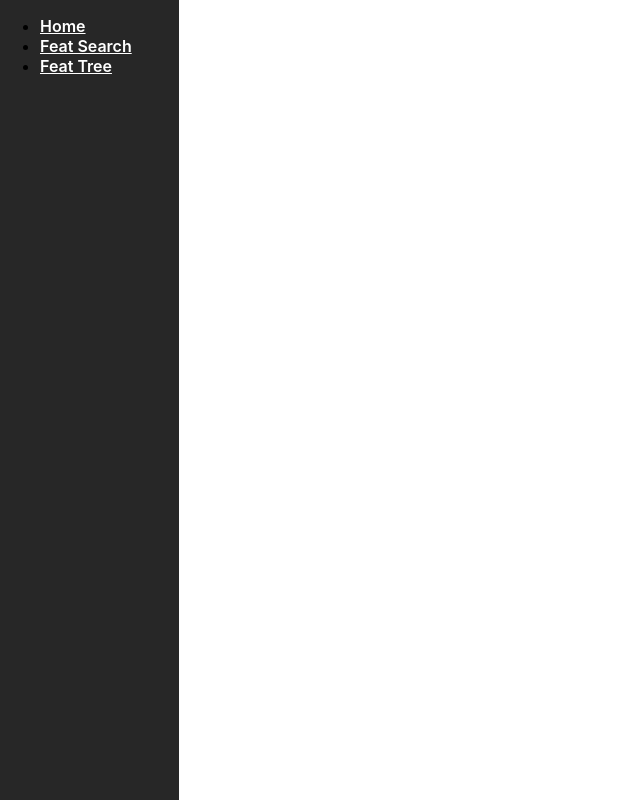
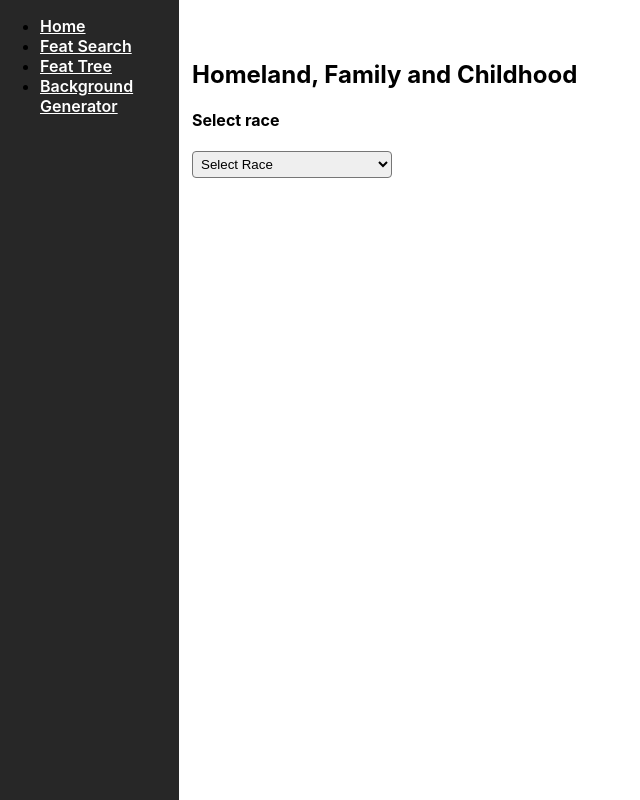
Before and after one commit to LasToPe/PathfinderToolsV2, a React (Create React App) app: page /background-generator in a window 1280 px wide. Shown: the whole page, without its empty margins (0-640 px from the left). Built offline with nearby package versions, Linux system fonts and the light colour scheme.

Commit message:
started background generator

```diff
--- a/src/App.js
+++ b/src/App.js
@@ -4,6 +4,7 @@ import Main from './components/Main';
 import FeatSearch from './components/FeatSearch/FeatSearch';
 import FeatTree from './components/FeatTree/FeatTree';
 import './App.scss';
+import BackgroundGenerator from './components/BackgroundGenerator/BackgroundGenerator';
 
 class App extends React.Component {
   render() {
@@ -14,10 +15,14 @@ class App extends React.Component {
             <li><Link to="/">Home</Link></li>
             <li><Link to="/feat-search">Feat Search</Link></li>
             <li><Link to="/feat-tree">Feat Tree</Link></li>
+            <li><Link to="/background-generator">Background Generator</Link></li>
           </ul>
         </nav>
 
         <Switch>
+          <Route path="/background-generator">
+            <BackgroundGenerator />
+          </Route>
           <Route path="/feat-tree">
             <FeatTree />
           </Route>
--- /dev/null
+++ b/src/components/BackgroundGenerator/Background.scss
@@ -0,0 +1,11 @@
+.background-generator {
+    position: absolute;
+    left: 15%;
+    top: 40px;
+
+    select {
+        width: 200px;
+        padding: 4px;
+        border-radius: 4px;
+    }
+}
--- /dev/null
+++ b/src/components/BackgroundGenerator/BackgroundGenerator.js
@@ -0,0 +1,13 @@
+import React from 'react';
+import HomelandFamilyChildhood from './HomelandFamilyChildhood';
+import './Background.scss';
+
+export default class BackgroundGenerator extends React.Component {
+    render() {
+        return (
+            <div className="background-generator">
+                <HomelandFamilyChildhood />
+            </div>
+        );
+    }
+}
--- /dev/null
+++ b/src/components/BackgroundGenerator/HomelandFamilyChildhood.js
@@ -0,0 +1,73 @@
+import React from 'react';
+const homelands = require('./data/Homeland.json');
+
+export default class HomelandFamilyChildhood extends React.Component {
+
+    constructor(props) {
+        super(props);
+
+        this.state = {
+            race: null,
+            homeland: null,
+            parents: null,
+            siblings: null,
+            circumstanceOfBirth: null,
+            majorChildhoodEvent: null
+        };
+    }
+
+    renderRace() {
+        return (
+            <select onChange={(e) => this.setState({ race: e.target.value })}>
+                <option hidden>Select Race</option>
+                <option value="Dwarf">Dwarf</option>
+                <option value="Elf">Elf</option>
+                <option value="Gnome">Gnome</option>
+                <option value="Half-Elf">Half-Elf</option>
+                <option value="Half-Orc">Half-Orc</option>
+                <option value="Halfling">Halfling</option>
+                <option value="Human">Human</option>
+            </select>
+        );
+    }
+
+    renderHomeland() {
+        if (!this.state.race) return null;
+
+        return (
+            <div>
+                <h4>Select Homeland</h4>
+                <select onChange={(e) => this.setState({ homeland: e.target.value })}>
+                    {homelands[this.state.race].map(homeland => {
+                        return <option value={homeland.Name}>{homeland.Name}</option>
+                    })}
+                    <option value="Unusual">Unusual</option>
+                </select>
+                {this.renderUnusualHomeland()}
+            </div>
+        )
+    }
+
+    renderUnusualHomeland() {
+        if (this.state.homeland !== "Unusual") return null;
+
+        return (
+            <select onChange={(e) => this.setState({ homelandUnusual: e.target.value })}>
+                {homelands.Unusual.map(homeland => {
+                    return <option value={homeland.Name}>{homeland.Name}</option>
+                })}
+            </select>
+        )
+    }
+
+    render() {
+        return (
+            <div>
+                <h2>Homeland, Family and Childhood</h2>
+                <h4>Select race</h4>
+                {this.renderRace()}
+                {this.renderHomeland()}
+            </div>
+        )
+    }
+}
--- /dev/null
+++ b/src/components/BackgroundGenerator/data/Homeland.json
@@ -0,0 +1,154 @@
+{
+    "Dwarf": [
+        {
+            "Name": "Hills or Mountain",
+            "Description": "You were born and grew up in the hills or on a mountain."
+        },
+        {
+            "Name": "Underground",
+            "Description": "You were born and grew up underground."
+        },
+        {
+            "Name": "Non-Dwarven Town or Village",
+            "Description": "You were born and grew up in non-dwarven town or village."
+        },
+        {
+            "Name": "Non-Dwarven City or Metropolis",
+            "Description": "You were born and grew up in non-dwarven city or metropolis."
+        }
+    ],
+    "Elf": [
+        {
+            "Name": "Forest",
+            "Description": "You were born and grew up in a forest."
+        },
+        {
+            "Name": "Non-Elven City or Metropolis",
+            "Description": "You were born and grew up in non-elven city or metropolis."
+        },
+        {
+            "Name":"Non-Elven Town or Village",
+            "Description":"You were born and grew up in non-elven town or village."
+        }
+    ],
+    "Gnome": [
+        {
+            "Name": "Forest",
+            "Description": "You were born and grew up in a forest."
+        },
+        {
+            "Name": "Non-Gnome Town or Village",
+            "Description":"You were born and grew up in non-gnome town or village."
+        },
+        {
+            "Name":"Non-Gnome City or Metropolis",
+            "Description":"You were born and grew up in non-gnome city or metropolis."
+        }
+    ],
+    "Half-Elf": [
+        {
+            "Name": "Raised in an Elven Homeland",
+            "Description": "You were born and raised in an elven homeland"
+        },
+        {
+            "Name": "Raised in a Human Homeland",
+            "Description":"You were born and raised in a human homeland"
+        },
+        {
+            "Name": "Forest",
+            "Description":"You were born and grew up in a forest."
+        }
+    ],
+    "Half-Orc": [
+        {
+            "Name": "Subterranean",
+            "Description": "You were born and raised in a subterranean environment."
+        },
+        {
+            "Name": "Orc Settlement",
+            "Description": "You were born and raised in an orc settlement."
+        },
+        {
+            "Name": "Raised in a Human Homeland",
+            "Description": "You were born and raised in a human homeland"
+        },
+        {
+            "Name": "No True Homeland",
+            "Description": "You have no true homeland. You might be a wanderer or just an outcast no matter where you go."
+        }
+    ],
+    "Halfling": [
+        {
+            "Name": "Halfling Settlement",
+            "Description": "You were born and grew up in a halfling settlement."
+        },
+        {
+            "Name": "Human Settlement",
+            "Description": "You were born and grew up in a human settlement."
+        },
+        {
+            "Name": "Traveling Band or Caravan",
+            "Description": "You were born and grew up as part of a travelling band or caravan."
+        }
+    ],
+    "Human": [
+        {
+            "Name": "Town or Village",
+            "Description": "You were born and grew up in a smaller town or village."
+        },
+        {
+            "Name": "City or Metropolis",
+            "Description": "You were born and grew up in a city or metropolis."
+        },
+        {
+            "Name": "Frontier",
+            "Description": "You were born and grew up on the frontier."
+        }
+    ],
+    "Unusual": [
+        {
+            "Name": "Subterranean",
+            "Description":"You were born and raised in a subterranean environment."
+        },
+        {
+            "Name": "Mountains",
+            "Description": "You were born and raised in the mountains."
+        },
+        {
+            "Name": "Plains",
+            "Description": "You were born and raised on the plains."
+        },
+        {
+            "Name": "Town or Village",
+            "Description": "You were born and grew up in a smaller town or village."
+        },
+        {
+            "Name": "City or Metropolis",
+            "Description": "You were born and grew up in a city or metropolis."
+        },
+        {
+            "Name": "Forest",
+            "Description":"You were born and grew up in a forest."
+        },
+        {
+            "Name": "River, Swamp, or Wetlands",
+            "Description": "You were born and raised in by a river, swamp or wetlands."
+        },
+        {
+            "Name": "Desert",
+            "Description": "You were born and raised in the desert."
+        },
+        {
+            "Name": "Sea",
+            "Description": "You were born and raised at sea."
+        },
+        {
+            "Name": "Tundra",
+            "Description": "You were born and raised in the tundra."
+        },
+        {
+            "Name": "Another Plane",
+            "Description": "You were born and raised on another plane."
+        }
+    ]
+}
```
